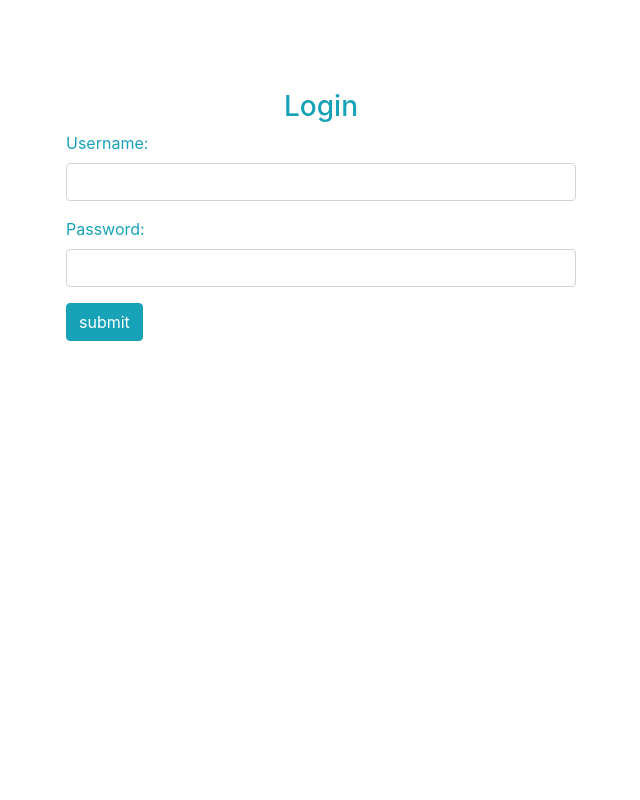
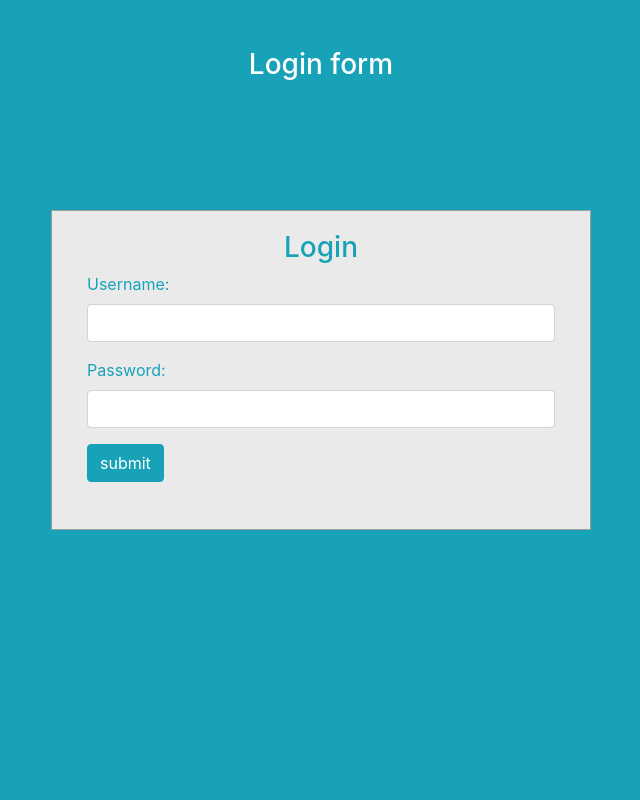
Before and after one commit to GroupSe7en/WebApp, a Django app: page / in a window 1280 px wide. Shown: the whole page, without its empty margins (319-959 px from the left). Run offline with Django 3.2, Linux system fonts and the light colour scheme; some libraries are stand-ins or nearby versions.

Commit message:
commit login screen

```diff
--- a/users/templates/users/login.html
+++ b/users/templates/users/login.html
@@ -6,7 +6,26 @@
     <link href="//maxcdn.bootstrapcdn.com/bootstrap/4.1.1/css/bootstrap.min.css" rel="stylesheet" id="bootstrap-css">
 <script src="//maxcdn.bootstrapcdn.com/bootstrap/4.1.1/js/bootstrap.min.js"></script>
 <script src="//cdnjs.cloudflare.com/ajax/libs/jquery/3.2.1/jquery.min.js"></script>
-
+<style>
+body {
+    margin: 0;
+    padding: 0;
+    background-color: #17a2b8;
+    height: 100vh;
+  }
+  #login .container #login-row #login-column #login-box {
+    margin-top: 120px;
+    max-width: 600px;
+    height: 320px;
+    border: 1px solid #9C9C9C;
+    background-color: #EAEAEA;
+  }
+  #login .container #login-row #login-column #login-box #login-form {
+    padding: 20px;
+  }
+  #login .container #login-row #login-column #login-box #login-form #register-link {
+    margin-top: -85px;
+  }</style>
 </head>
 <body>
 
```
